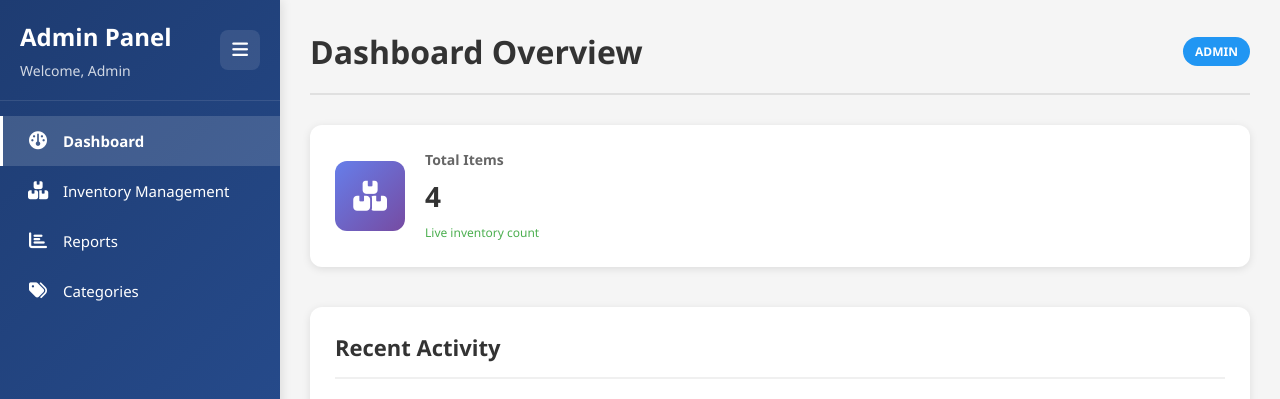
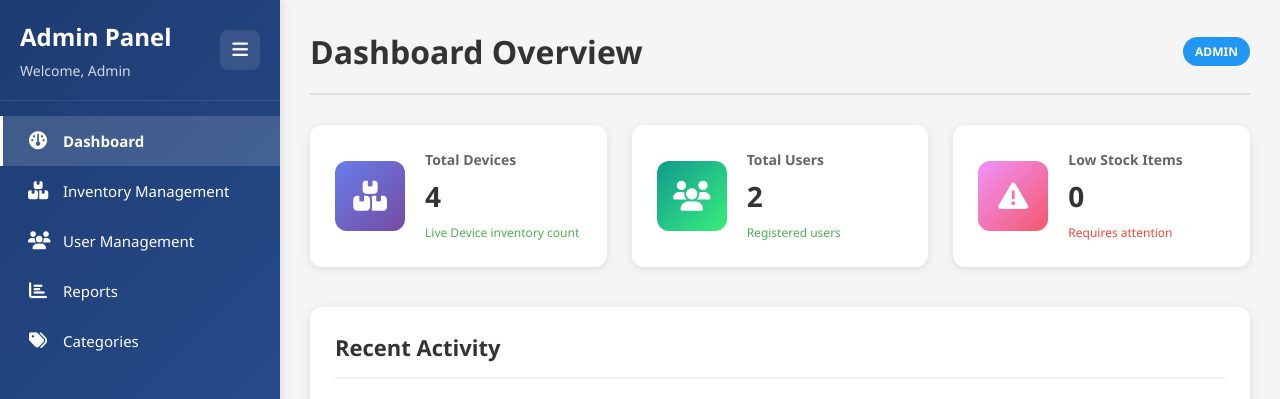
Before and after one commit to hollali/equipment_inventory, a PHP site: page /admin/dashboard.php in a window 1280 px wide. Shown: the top 399 px of the page. Run offline with PHP 8.4, Linux system fonts and the light colour scheme; data comes from the database, SQL or seed files in the repository; data that the repository does not hold is empty.

Commit message:
`Updated admin dashboard and sidebar, modified index.php for admin login`

```diff
--- a/admin/dashboard.php
+++ b/admin/dashboard.php
@@ -101,14 +101,14 @@ if ($result) {
                         <i class="fas fa-boxes"></i>
                     </div>
                     <div class="stat-details">
-                        <h3>Total Items</h3>
+                        <h3>Total Devices</h3>
                         <p class="stat-number"><?= number_format($totalItems) ?></p>
-                        <span class="stat-change positive">Live inventory count</span>
+                        <span class="stat-change positive">Live Device inventory count</span>
                     </div>
                 </div>
 
                 <!-- Total Users -->
-                <!--<div class="stat-card">
+                <div class="stat-card">
                     <div class="stat-icon bg-green">
                         <i class="fas fa-users"></i>
                     </div>
@@ -117,10 +117,10 @@ if ($result) {
                         <p class="stat-number"><?= number_format($totalUsers) ?></p>
                         <span class="stat-change positive">Registered users</span>
                     </div>
-                </div>-->
+                </div>
 
                 <!-- Low Stock -->
-                <!--<div class="stat-card">
+                <div class="stat-card">
                     <div class="stat-icon bg-orange">
                         <i class="fas fa-exclamation-triangle"></i>
                     </div>
@@ -129,7 +129,7 @@ if ($result) {
                         <p class="stat-number"><?= number_format($lowStock) ?></p>
                         <span class="stat-change negative">Requires attention</span>
                     </div>
-                </div>-->
+                </div>
 
                 <!-- Total Value -->
                 <!--<div class="stat-card">
--- a/admin/sidebar.php
+++ b/admin/sidebar.php
@@ -36,10 +36,10 @@
                 <i class="fas fa-boxes"></i>
                 <span class="nav-text">Inventory Management</span>
             </a>
-            <!--<a href="users.php" class="nav-item <?= basename($_SERVER['PHP_SELF']) == 'users.php' ? 'active' : '' ?>">
+            <a href="users.php" class="nav-item <?= basename($_SERVER['PHP_SELF']) == 'users.php' ? 'active' : '' ?>">
                 <i class="fas fa-users"></i>
                 <span class="nav-text">User Management</span>
-            </a>-->
+            </a>
             <a href="reports.php"
                 class="nav-item <?= basename($_SERVER['PHP_SELF']) == 'reports.php' ? 'active' : '' ?>">
                 <i class="fas fa-chart-bar"></i>
```
Also changed, not shown: index.php (+10 -13 lines).
